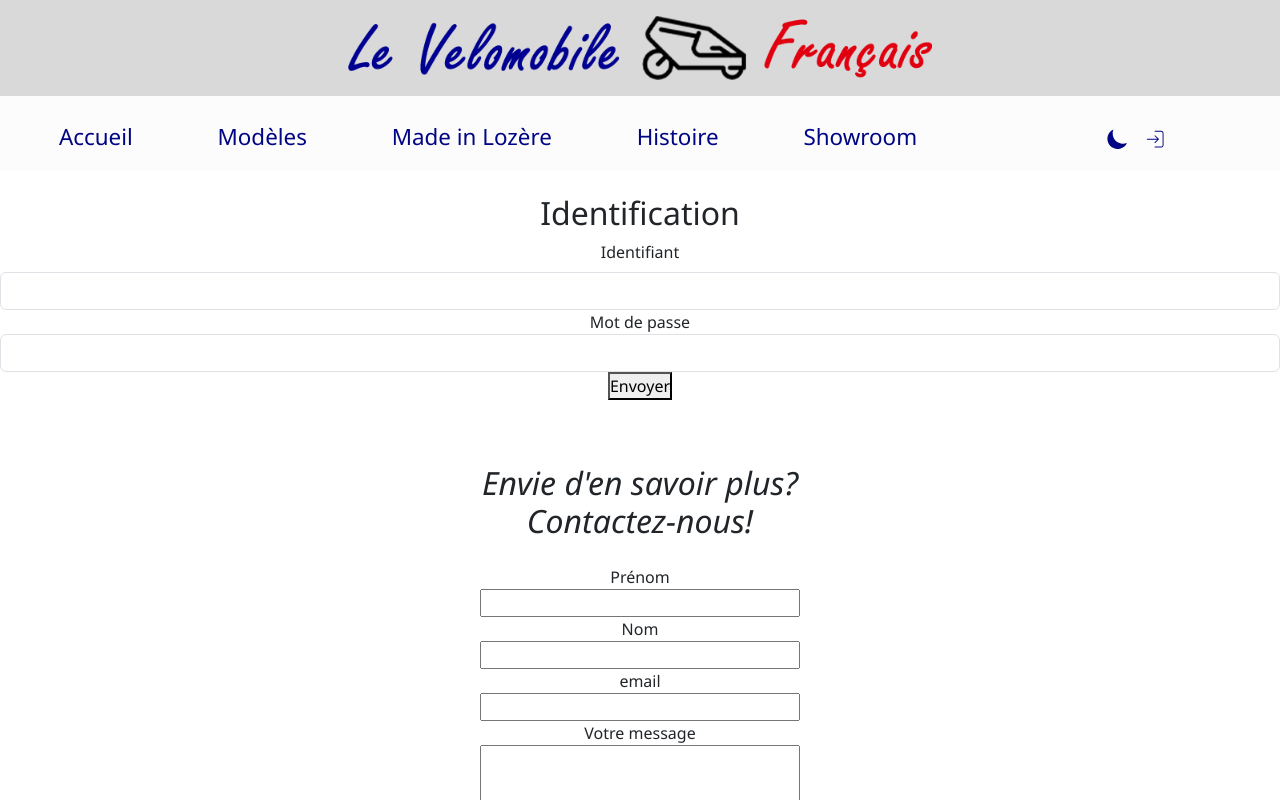
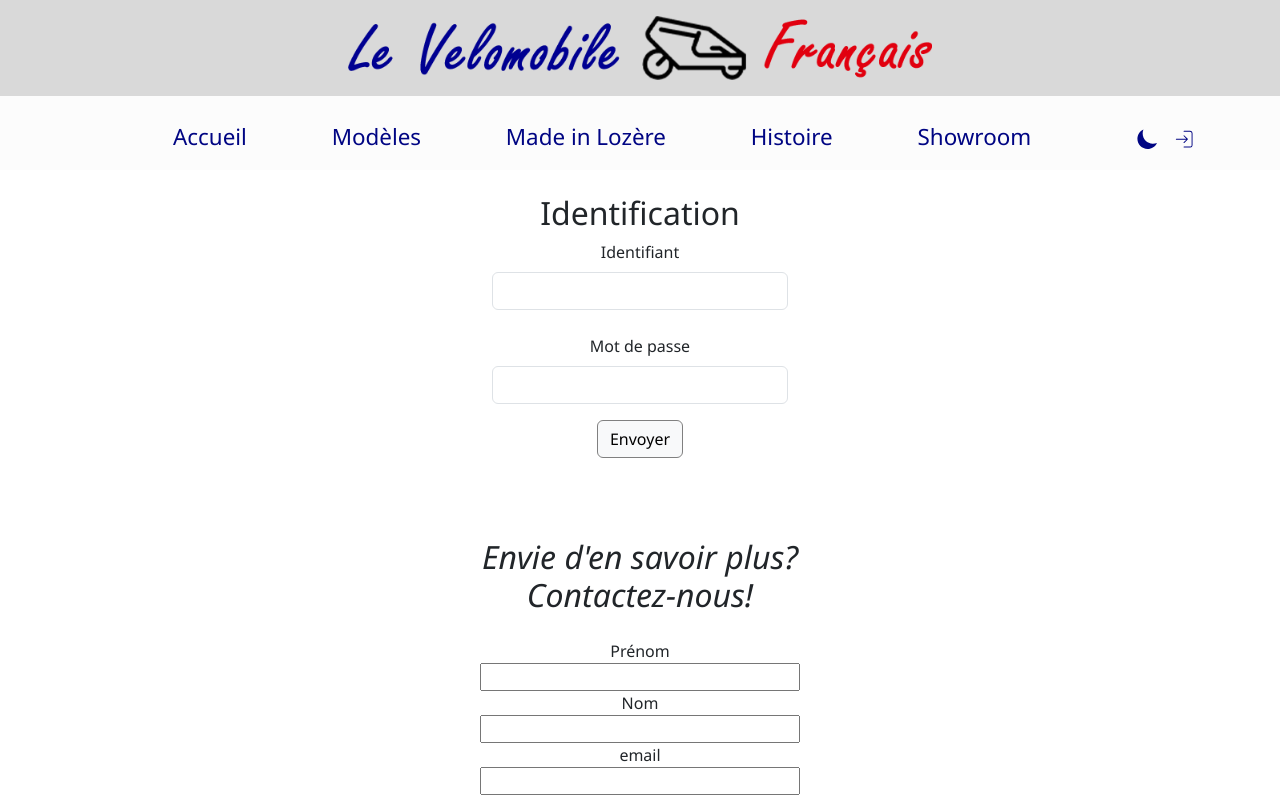
Before and after one commit to DjabelWilly/Velomobile_React, a React (Create React App) app: page /public/login in a window 1280 px wide. Shown: the top 800 px of the page. Built offline with nearby package versions, Linux system fonts and the light colour scheme.

Commit message:
update login page

```diff
--- a/src/components/Header.jsx
+++ b/src/components/Header.jsx
@@ -49,7 +49,7 @@ const Header = ({ isLoggedIn, modeSombre, toggleMode }) => {
   return (
     <header>
       <div className="wrap-nav">
-          <Link to={"/public/home"}>
+        <Link to={"/public"}>
           <img src={logo} alt="Logo vélomobile - retour accueil" />
         </Link>
       </div>
@@ -59,7 +59,7 @@ const Header = ({ isLoggedIn, modeSombre, toggleMode }) => {
         <ul className="col-9 mt-4">
           {/*------------- Lien à définir pour la navigation --------*/}
           <li className="navbar-item" onClick={switchMenuBurgerClass}>
-              <Link to={"/public/home"}>Accueil</Link>
+            <Link to={"/public"}>Accueil</Link>
           </li>
           <li className="navbar-item" onClick={switchMenuBurgerClass}>
             <Link to={`/public/products`}>Modèles</Link>
@@ -75,6 +75,8 @@ const Header = ({ isLoggedIn, modeSombre, toggleMode }) => {
           </li>
         </ul>
         {/*------------- Liens définis pour la navigation --------*/}
+        {/* icons dark mode */}
+        <div className="d-flex justify-content-end">
         <ul className="col-3 nav-option d-flex justify-content-center mt-4 mx-2">
           <li>
             {modeSombre === "sombre" ? (
@@ -90,10 +92,10 @@ const Header = ({ isLoggedIn, modeSombre, toggleMode }) => {
             </Link>
           </li>
         </ul>
-
+        </div>
       </nav>
     </header>
-  )
-}
+  );
+};
 
 export default Header;
--- a/src/routes/LoginPage.jsx
+++ b/src/routes/LoginPage.jsx
@@ -7,11 +7,12 @@ const LoginPage = () => {
   const [errorMsg, setErrorMsg] = useState(false);
   const navigate = useNavigate();
   return (
-    <section>
+    <section className="container col-7 col-sm-4 col-md-4 col-lg-3">
       <br />
       <h2>Identification</h2>
 
-      <form className="form"
+      <form
+        className="form"
         onSubmit={(event) => {
           console.log(`Formulaire soumis`);
           event.preventDefault();
@@ -24,36 +25,47 @@ const LoginPage = () => {
           console.log(`login`, login, "pwd", pwd);
           //event.target.reset();
           // Vérification du l'utilisateur via un service
-          RemoteData.isLogged(login, pwd)
-            .then((data) => {
+          RemoteData.isLogged(login, pwd).then((data) => {
             console.log(`data ?`, data);
             setIsLoggedIn(data);
             if (data) {
               console.log(`redirection vers la page d'accueil`);
               setErrorMsg(false);
-                navigate('/admin/');
-              }else setErrorMsg(true);
+              navigate("/admin/");
+            } else setErrorMsg(true);
           });
-
         }}
       >
-      <div>
-        <label htmlFor="login" className="form-label">Identifiant</label>
+        <div className="mb-4">
+          <label htmlFor="login" className="form-label">
+            Identifiant
+          </label>
           <input type="text" id="login" name="login" className="form-control" />
         </div>
-      <div>
-        <label htmlFor="pwd">Mot de passe</label>
-        <input type="password" id="pwd" name="pwd" className="form-control"/>
+        <div className="mt-3">
+          <label className="mb-2" htmlFor="pwd">
+            Mot de passe
+          </label>
+          <input type="password" id="pwd" name="pwd" className="form-control" />
         </div>
-        <button type="submit">Envoyer</button>
+        <button
+          className="form-button btn btn-light mx-auto my-3"
+          type="submit"
+          style={{
+            width: "auto",
+            border: "1px solid grey",
+          }}
+        >
+          Envoyer
+        </button>
       </form>
       {errorMsg && (
-        <p className="text-danger h3 align-center">Identifiant et/ou mots de passe erronés. Veuillez resaisir à nouveau</p>
+        <p className="text-danger h3 align-center">
+          Identifiant et/ou mots de passe erronés. Veuillez resaisir à nouveau
+        </p>
       )}
     </section>
-
-
   );
-}
+};
 
 export default LoginPage;
--- a/src/sass/forms.scss
+++ b/src/sass/forms.scss
@@ -2,25 +2,18 @@
   display: flex;
   gap: 5px;
   align-items: center;
+  margin: block 2em; ;
 }
 
 .form {
   display: flex;
   flex-direction: column;
   align-items: center;
-  margin-top: 40px;
+  margin-top: 1em;
 
   >div {
 
     display: flex;
-    margin-bottom: 20px;
 
-    input {
-      max-width: 250px;
-    }
-
-    label {
-      width: 200px;
-    }
   }
 }
```
Lines whose indentation alone changed are shown as unchanged.
